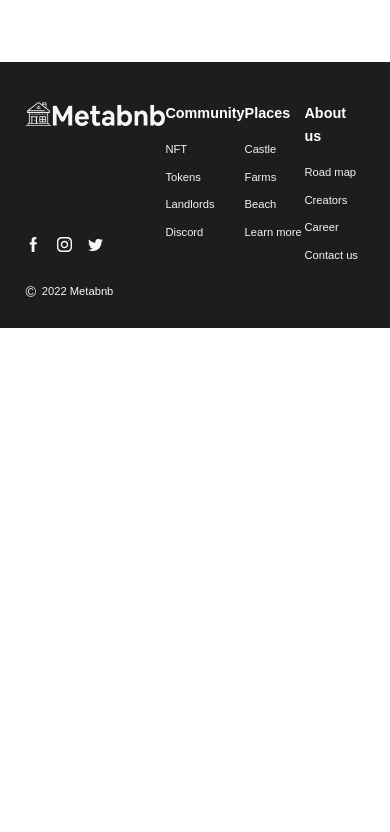
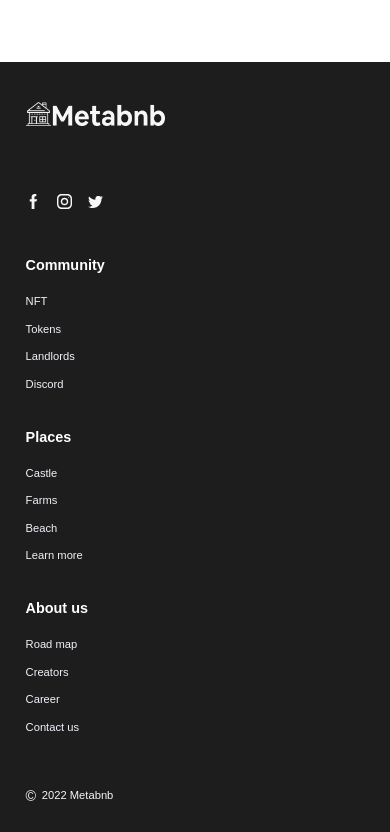
Before and after one commit to devBayo/Metabnb, a React (Create React App) app: page /place-to-stay in a window 390 px wide. Shown: the part 7615-8447 px from the top of the page. Before the commit the page ends 7943 px from the top, so only its background shows below. Built offline with nearby package versions, Linux system fonts and the light colour scheme; a web font is replaced by a local one.

Commit message:
style: responsiveness

```diff
--- a/src/components/Footer/Footer.css
+++ b/src/components/Footer/Footer.css
@@ -59,3 +59,20 @@
 .copyright span {
   font-size: 1.8rem;
 }
+
+@media (max-width: 42em) {
+  .footer-container {
+    grid-template-columns: repeat(2, 1fr);
+    row-gap: 4rem;
+  }
+}
+
+@media (max-width: 27em) {
+  .logo-col {
+    height: 15rem;
+  }
+  .footer-container {
+    grid-template-columns: 1fr;
+    row-gap: 4rem;
+  }
+}
```
